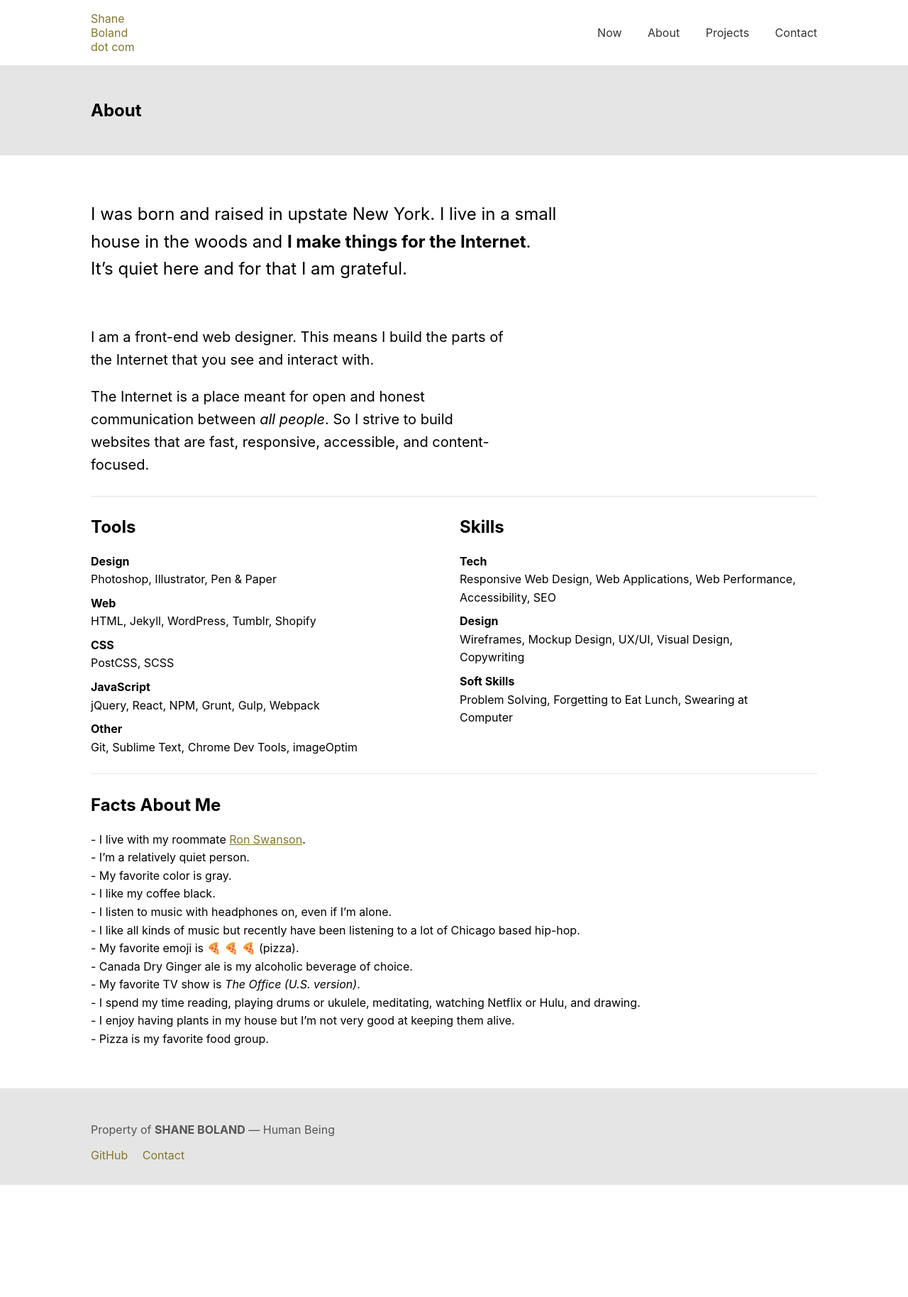
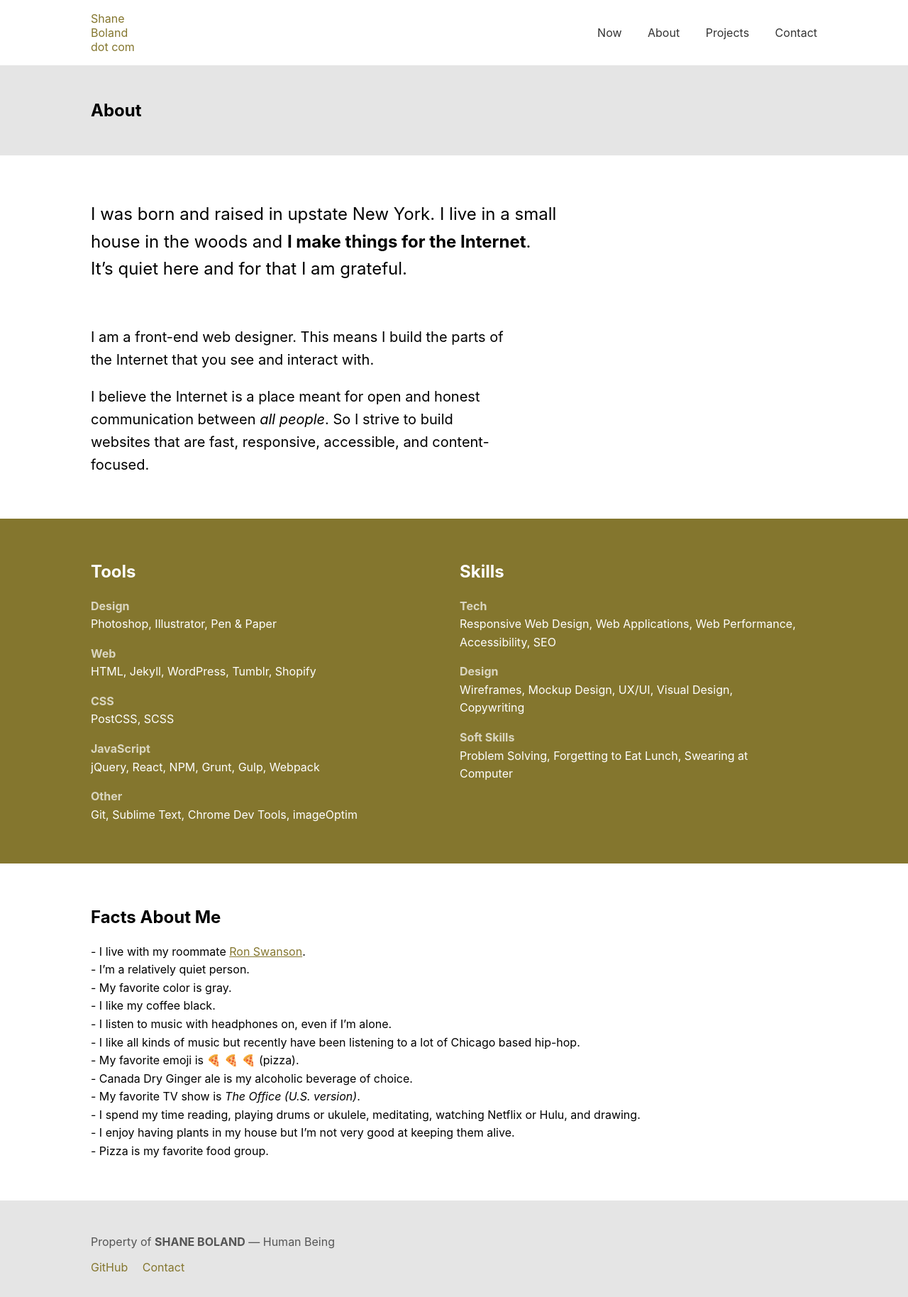
Before and after one commit to shanetheboland/portfolio, a Jekyll site: the page built from about.html, in a window 1280 px wide. Shown: the whole page at 71% size. Built offline with Jekyll 4.4.1, drawn with Linux system fonts in a browser that asks for light colours; before the commit the page ends 1670 px from its top, so only the background shows below that.

Commit message:
GOLD: Added gold background sections

```diff
--- a/_includes/head.html
+++ b/_includes/head.html
@@ -21,6 +21,7 @@
     {{ page.critical }}
   </style>
 
+  <!-- Google Analytics Code -->
   <script>
 	  (function(i,s,o,g,r,a,m){i['GoogleAnalyticsObject']=r;i[r]=i[r]||function(){
 	  (i[r].q=i[r].q||[]).push(arguments)},i[r].l=1*new Date();a=s.createElement(o),
@@ -29,6 +30,5 @@
 
     ga('create', 'UA-46837746-1', {siteSpeedSampleRate: 100, sampleRate: 100, cookieDomain: 'shaneboland.com'});
 	  ga('send', 'pageview');
-
 	</script>
 </head>
--- a/_sass/colors.scss
+++ b/_sass/colors.scss
@@ -2,3 +2,6 @@
 .gold {
 	color: #84762e;
 }
+.bg-gold {
+	background-color: #84762e;
+}
--- a/about.html
+++ b/about.html
@@ -21,32 +21,39 @@ critical: html{font-family:sans-serif;-ms-text-size-adjust:100%;-webkit-text-siz
       <p class="f5 f4-ns measure lh-copy">I am a front-end web designer. This means I build the parts of the Internet that you see and interact with.<!--  To see some of the projects I’ve worked on, visit the <a class="dim gold" href="{{ "/projects" | prepend: site.github.url }}" title="Projects page">Projects page</a>. -->
       </p>
       <p class="f5 f4-ns measure lh-copy">
-      The Internet is a place meant for open and honest communication between <em>all people</em>. So I strive to build websites that are fast, responsive, accessible, and content-focused.
+      I believe the Internet is a place meant for open and honest communication between <em>all people</em>. So I strive to build websites that are fast, responsive, accessible, and content-focused.
       </p>
     </div>
+  </section>
+</div>
 
-    <div class="cf bb bt b--black-10">
+<div class="ph3 ph6-ns bt b--light-gray bn-ns pv3 pv4-ns mw9 bg-gold white">
+  <section class="list pln lh-copy mt0">
+    <div class="cf">
        <article class="pv2 fl w-100 w-50-ns pl0 pr2-ns">
          <h2 class="f4 f3-ns measure lh-title">Tools</h2>
          <ul class="list pl0 f5 lh-copy measure">
-           <li class="mb2"><strong>Design</strong> <br> Photoshop, Illustrator, Pen & Paper</li>
-           <li class="mb2"><strong>Web</strong> <br> HTML, Jekyll, WordPress, Tumblr, Shopify</li>
-           <li class="mb2"><strong>CSS</strong> <br> PostCSS, SCSS</li>
-           <li class="mb2"><strong>JavaScript</strong> <br> jQuery, React, NPM, Grunt, Gulp, Webpack</li>
-           <li class="mb2"><strong>Other</strong> <br> Git, Sublime Text, Chrome Dev Tools, imageOptim</li>
-
+           <li class="mb3"><strong class="white-70">Design</strong> <br> Photoshop, Illustrator, Pen & Paper</li>
+           <li class="mb3"><strong class="white-70">Web</strong> <br> HTML, Jekyll, WordPress, Tumblr, Shopify</li>
+           <li class="mb3"><strong class="white-70">CSS</strong> <br> PostCSS, SCSS</li>
+           <li class="mb3"><strong class="white-70">JavaScript</strong> <br> jQuery, React, NPM, Grunt, Gulp, Webpack</li>
+           <li class="mb3"><strong class="white-70">Other</strong> <br> Git, Sublime Text, Chrome Dev Tools, imageOptim</li>
          </ul>
        </article>
        <article class="pv2 fl w-100 w-50-ns pr0 pl2-ns">
         <h2 class="f4 f3-ns measure lh-title">Skills</h2>
         <ul class="list pl0 f5 lh-copy measure">
-          <li class="mb2"><strong>Tech</strong> <br> Responsive Web Design, Web Applications, Web Performance, Accessibility, SEO</li>
-          <li class="mb2"><strong>Design</strong> <br> Wireframes, Mockup Design, UX/UI, Visual Design, Copywriting</li>
-          <li class="mb2"><strong>Soft Skills</strong> <br> Problem Solving, Forgetting to Eat Lunch, Swearing at Computer</li>
+          <li class="mb3"><strong class="white-70">Tech</strong> <br> Responsive Web Design, Web Applications, Web Performance, Accessibility, SEO</li>
+          <li class="mb3"><strong class="white-70">Design</strong> <br> Wireframes, Mockup Design, UX/UI, Visual Design, Copywriting</li>
+          <li class="mb3"><strong class="white-70">Soft Skills</strong> <br> Problem Solving, Forgetting to Eat Lunch, Swearing at Computer</li>
         </ul>
       </article>
     </div>
+  </section>
+</div>
 
+<div class="ph3 ph6-ns bt b--light-gray bn-ns pv3 pv4-ns mw9">
+  <section class="list pln lh-copy mt0">
     <div class="pv2 w-100 pl0 pr2-ns">
       <h2 class="f4 f3-ns measure lh-title">Facts About Me</h2>
       <p class="f5 f4-ns measure lh-copy">
```
Also changed, not shown: now.html (+6 -3 lines).
